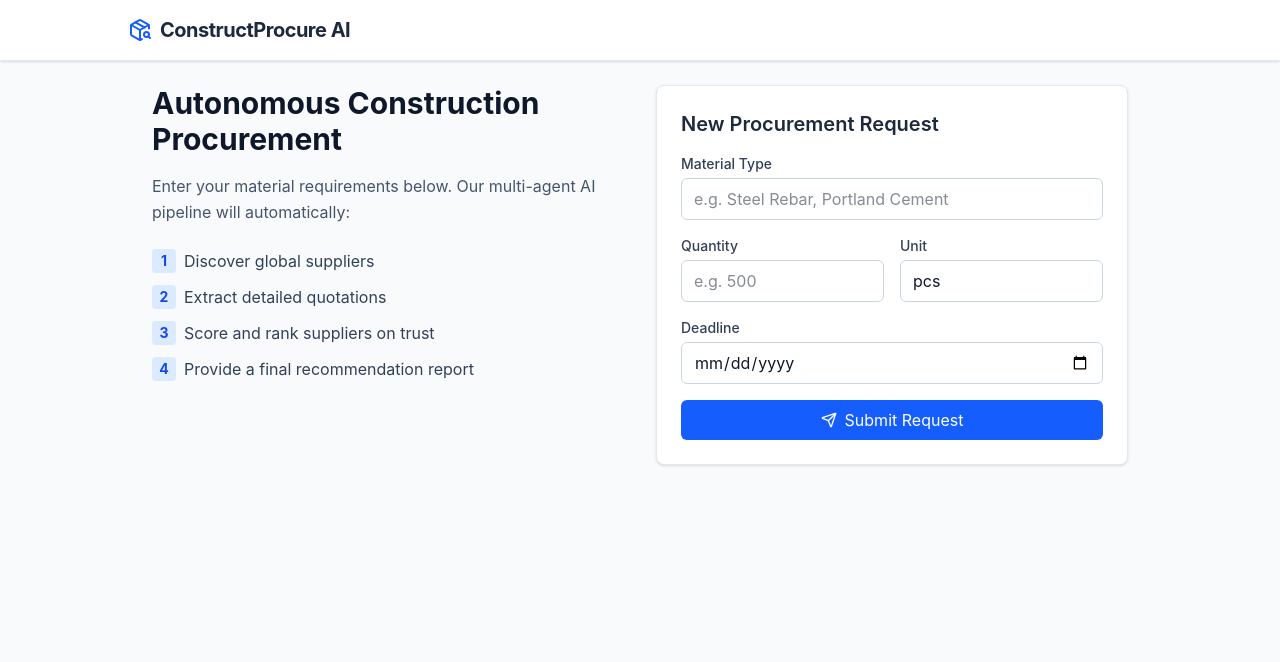
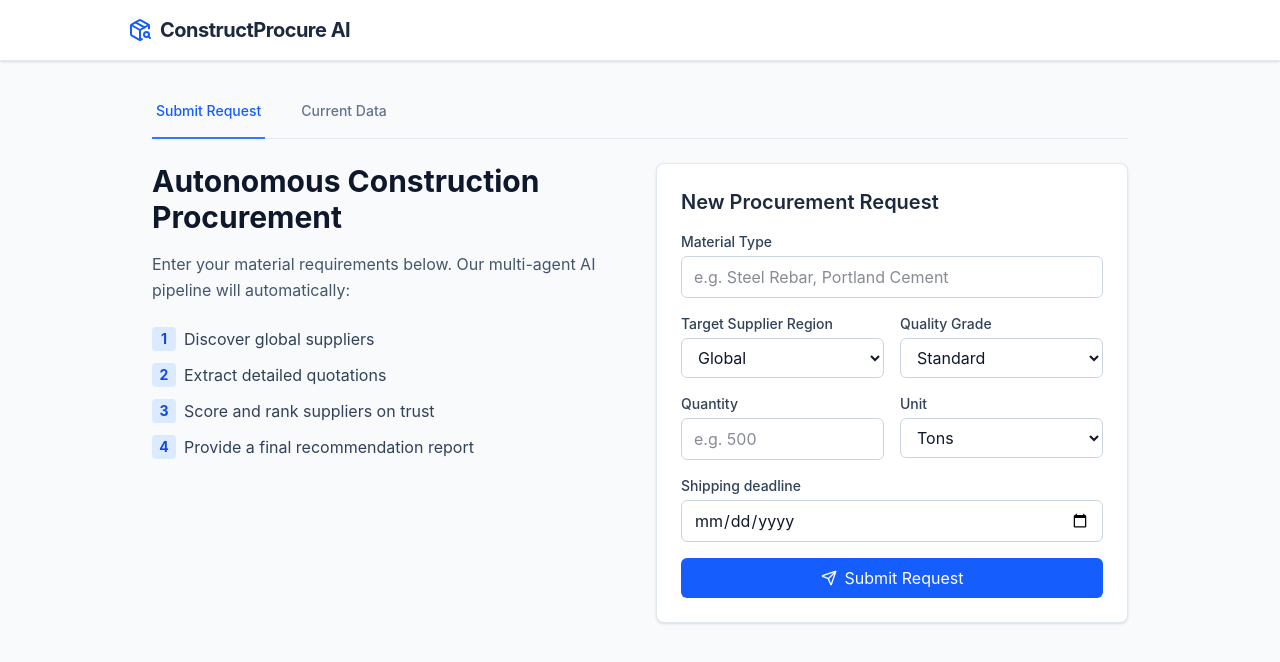
Before and after one commit to Yash-Yelave/supplychain_pro, a React (Vite) app in the folder frontend/: page / in a window 1280 px wide. Shown: the top 662 px of the page. Built offline with nearby package versions, Linux system fonts and the light colour scheme.

Commit message:
feat: Upgrade procurement UI with regional routing, strict units, and data tabs

```diff
--- a/frontend/src/components/RequestForm.tsx
+++ b/frontend/src/components/RequestForm.tsx
@@ -6,8 +6,10 @@ import { Send, Loader2 } from 'lucide-react';
 export default function RequestForm() {
   const [materialType, setMaterialType] = useState('');
   const [quantity, setQuantity] = useState('');
-  const [unit, setUnit] = useState('pcs');
+  const [unit, setUnit] = useState('Tons');
   const [deadline, setDeadline] = useState('');
+  const [targetRegion, setTargetRegion] = useState('Global');
+  const [qualityGrade, setQualityGrade] = useState('Standard');
   const [isLoading, setIsLoading] = useState(false);
   const [error, setError] = useState<string | null>(null);
   const navigate = useNavigate();
@@ -23,6 +25,8 @@ export default function RequestForm() {
         quantity: Number(quantity),
         unit,
         deadline,
+        target_region: targetRegion,
+        quality_grade: qualityGrade,
       };
 
       const response = await procurementApi.createRequest(payload);
@@ -59,6 +63,36 @@ export default function RequestForm() {
 
         <div className="grid grid-cols-2 gap-4">
           <div>
+            <label className="block text-sm font-medium text-slate-700 mb-1">Target Supplier Region</label>
+            <select
+              required
+              value={targetRegion}
+              onChange={(e) => setTargetRegion(e.target.value)}
+              className="w-full px-3 py-2 border border-slate-300 rounded-md focus:outline-none focus:ring-2 focus:ring-blue-500"
+            >
+              <option value="Global">Global</option>
+              <option value="UAE">UAE</option>
+              <option value="China">China</option>
+              <option value="India">India</option>
+            </select>
+          </div>
+          <div>
+            <label className="block text-sm font-medium text-slate-700 mb-1">Quality Grade</label>
+            <select
+              required
+              value={qualityGrade}
+              onChange={(e) => setQualityGrade(e.target.value)}
+              className="w-full px-3 py-2 border border-slate-300 rounded-md focus:outline-none focus:ring-2 focus:ring-blue-500"
+            >
+              <option value="Standard">Standard</option>
+              <option value="Premium">Premium</option>
+              <option value="Industrial Grade">Industrial Grade</option>
+            </select>
+          </div>
+        </div>
+
+        <div className="grid grid-cols-2 gap-4">
+          <div>
             <label className="block text-sm font-medium text-slate-700 mb-1">Quantity</label>
             <input
               type="number"
@@ -73,19 +107,24 @@ export default function RequestForm() {
           </div>
           <div>
             <label className="block text-sm font-medium text-slate-700 mb-1">Unit</label>
-            <input
-              type="text"
+            <select
               required
               value={unit}
               onChange={(e) => setUnit(e.target.value)}
               className="w-full px-3 py-2 border border-slate-300 rounded-md focus:outline-none focus:ring-2 focus:ring-blue-500"
-              placeholder="e.g. tons, pcs, liters"
-            />
+            >
+              <option value="Tons">Tons</option>
+              <option value="Kilograms (kg)">Kilograms (kg)</option>
+              <option value="Liters">Liters</option>
+              <option value="Cubic Meters (cbm)">Cubic Meters (cbm)</option>
+              <option value="Bags">Bags</option>
+              <option value="Pieces">Pieces</option>
+            </select>
           </div>
         </div>
 
         <div>
-          <label className="block text-sm font-medium text-slate-700 mb-1">Deadline</label>
+          <label className="block text-sm font-medium text-slate-700 mb-1">Shipping deadline</label>
           <input
             type="date"
             required
--- a/frontend/src/pages/Home.tsx
+++ b/frontend/src/pages/Home.tsx
@@ -1,7 +1,10 @@
+import { useState } from 'react';
 import RequestForm from '../components/RequestForm';
 import { PackageSearch } from 'lucide-react';
 
 export default function Home() {
+  const [activeTab, setActiveTab] = useState('submit');
+
   return (
     <div className="min-h-screen bg-slate-50 flex flex-col">
       <header className="bg-white border-b border-slate-200 py-4 px-6 shadow-sm">
@@ -12,6 +15,32 @@ export default function Home() {
       </header>
 
       <main className="flex-1 max-w-5xl mx-auto w-full p-6">
+        <div className="mb-6 border-b border-slate-200">
+          <nav className="-mb-px flex space-x-8">
+            <button
+              onClick={() => setActiveTab('submit')}
+              className={`${
+                activeTab === 'submit'
+                  ? 'border-blue-500 text-blue-600'
+                  : 'border-transparent text-slate-500 hover:text-slate-700 hover:border-slate-300'
+              } whitespace-nowrap py-4 px-1 border-b-2 font-medium text-sm`}
+            >
+              Submit Request
+            </button>
+            <button
+              onClick={() => setActiveTab('data')}
+              className={`${
+                activeTab === 'data'
+                  ? 'border-blue-500 text-blue-600'
+                  : 'border-transparent text-slate-500 hover:text-slate-700 hover:border-slate-300'
+              } whitespace-nowrap py-4 px-1 border-b-2 font-medium text-sm`}
+            >
+              Current Data
+            </button>
+          </nav>
+        </div>
+
+        {activeTab === 'submit' ? (
           <div className="grid md:grid-cols-2 gap-8 items-start">
             <div>
               <h2 className="text-3xl font-bold text-slate-900 mb-4">Autonomous Construction Procurement</h2>
@@ -42,6 +71,30 @@ export default function Home() {
               <RequestForm />
             </div>
           </div>
+        ) : (
+          <div className="bg-white p-6 rounded-lg shadow-sm border border-slate-200">
+            <h2 className="text-xl font-semibold mb-4 text-slate-800">Active Leads</h2>
+            <div className="overflow-x-auto">
+              <table className="min-w-full divide-y divide-slate-200">
+                <thead className="bg-slate-50">
+                  <tr>
+                    <th className="px-6 py-3 text-left text-xs font-medium text-slate-500 uppercase tracking-wider">ID</th>
+                    <th className="px-6 py-3 text-left text-xs font-medium text-slate-500 uppercase tracking-wider">Material</th>
+                    <th className="px-6 py-3 text-left text-xs font-medium text-slate-500 uppercase tracking-wider">Region</th>
+                    <th className="px-6 py-3 text-left text-xs font-medium text-slate-500 uppercase tracking-wider">Status</th>
+                  </tr>
+                </thead>
+                <tbody className="bg-white divide-y divide-slate-200">
+                  <tr>
+                    <td colSpan={4} className="px-6 py-12 text-center text-slate-500">
+                      No active leads found. Displaying placeholder table.
+                    </td>
+                  </tr>
+                </tbody>
+              </table>
+            </div>
+          </div>
+        )}
       </main>
     </div>
   );
```
Lines whose indentation alone changed are shown as unchanged.
